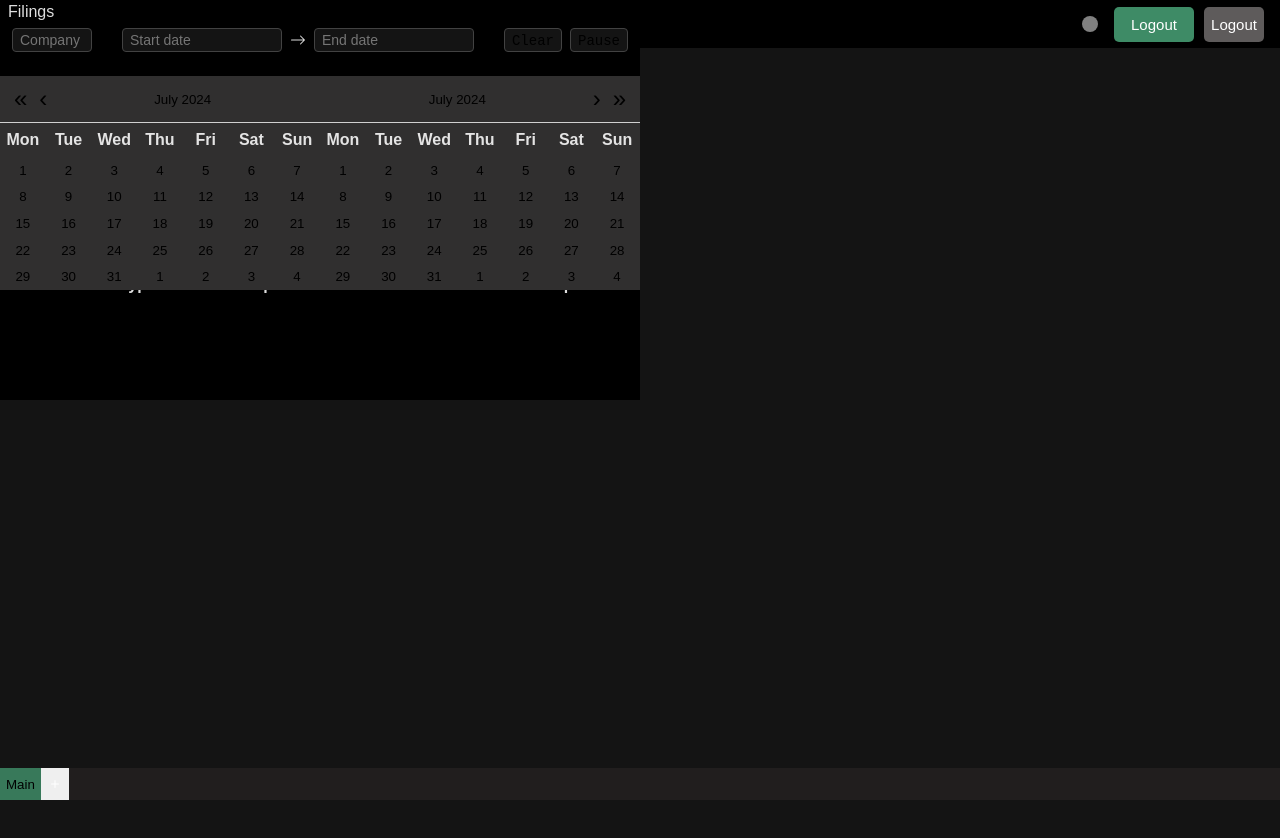
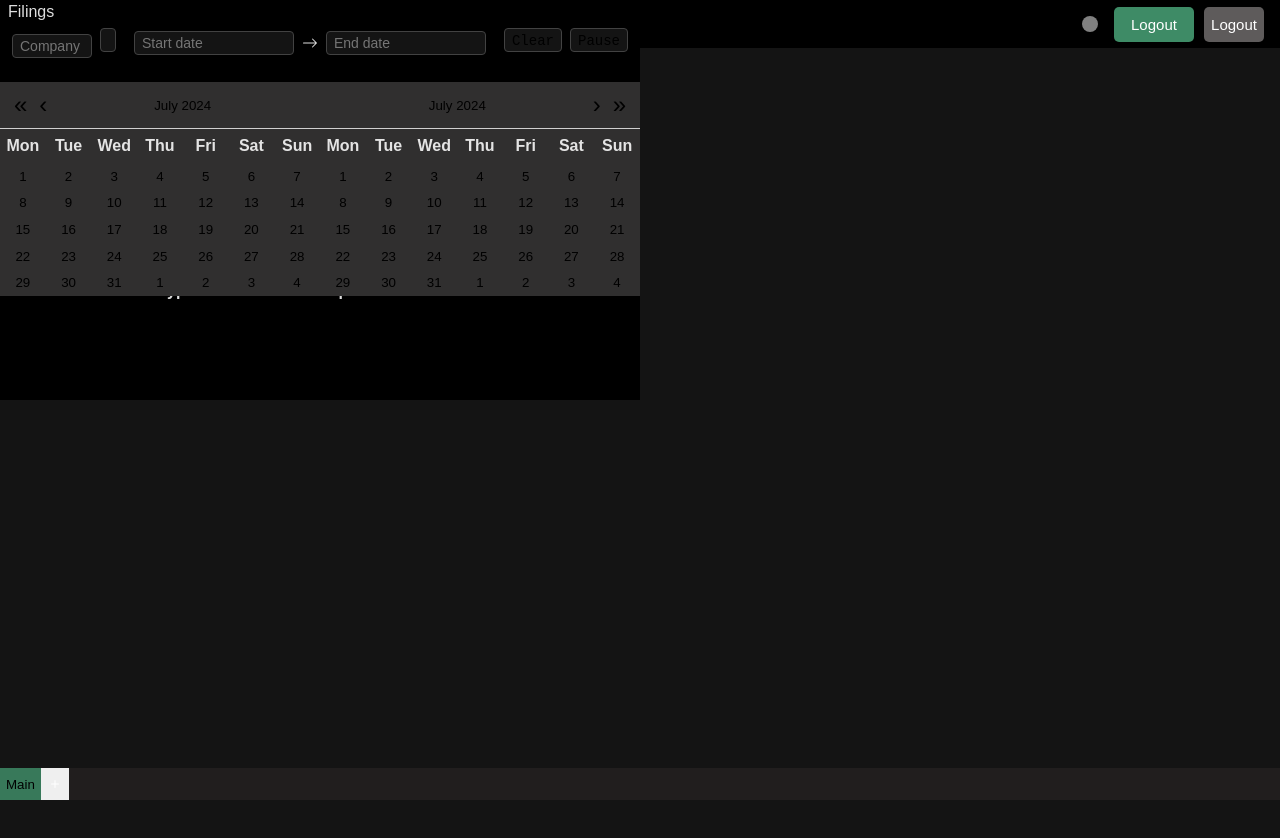
Before and after one commit to michaelslice/turing-terminal-front-end, a React (Vite) app in the folder turing-terminal-front-end/: page /terminal in a window 1280 px wide. Both pictures are taken after a click on the button "CF". Shown: the top 838 px of the page. Built offline with nearby package versions, Linux system fonts and the light colour scheme; a web font is replaced by a local one.

Commit message:
Finished Filings

```diff
--- a/turing-terminal-front-end/src/Components/Terminal/ChartComponent/candlestick.ts
+++ b/turing-terminal-front-end/src/Components/Terminal/ChartComponent/candlestick.ts
@@ -4,10 +4,10 @@ export const candleStickOptions = {
       },
       title: {
         text: 'My Chart',
-        // align: 'center'
+
       },
       xaxis: {
-        // type: 'category'
+
       },
       yaxis: {
         tooltip: {
--- a/turing-terminal-front-end/src/Components/Terminal/FilingsComponent/filings.tsx
+++ b/turing-terminal-front-end/src/Components/Terminal/FilingsComponent/filings.tsx
@@ -3,11 +3,20 @@ import useDragger from "../DraggerComponent/dragger";
 
 import CalenderFirstDisplay from "../CalenderComponents/calenderstart";
 import CalenderEndDisplay from "../CalenderComponents/calenderend";
+import api from "../../../../api";
 
 import "./filings.css"
-
 import "../CalenderComponents/calenderstart.css"
 import "../CalenderComponents/calenderend.css"
+
+interface Filing {
+    ticker: string;
+    formType: string;
+    linkToFilingDetails: string
+    description: string;
+    filedAt: string;
+    periodOfReport: string | null;
+}
 
 function Filings({setOpenFilings}: any) {
 
@@ -30,6 +39,33 @@ function Filings({setOpenFilings}: any) {
     const handleEndDateChange = (event: any ) => {
         setEndDate(event.target.valueAsDate);
     };
+
+    const [newStock, setNewStock] = useState<string>("");
+
+    const [filings, setFilings] = useState<any>([]);
+
+    const getFilings = async () => {
+        try {
+            const response = await api.get("http://127.0.0.1:8000/api/v1/filings/getfilings/", {
+                params: { ticker: newStock }
+            });
+
+            const data = response.data;
+            const dataArray = data.map((item: Filing) => ({
+                ticker: item.ticker,
+                formType: item.formType,
+                linkToFilingDetails: item.linkToFilingDetails,
+                description: item.description,
+                filedAt: item.filedAt,
+                periodOfReport: item.periodOfReport,
+            }));
+
+            setFilings(dataArray);
+
+        } catch (error) {
+            console.log(error);
+        }
+    }
 
     useDragger("filings-box");
     return(
@@ -57,7 +93,8 @@ function Filings({setOpenFilings}: any) {
 
         <div className="filings-text">
             <div className="filings-options">
-                <input placeholder="Company" id="company"></input>
+                <input onChange={(e) => setNewStock(e.target.value)} placeholder="Company" id="company"></input>
+                <button onClick={getFilings} ></button>
             </div>
 
             <div className="time-frame-options">
@@ -102,13 +139,26 @@ function Filings({setOpenFilings}: any) {
 
         <div className="filing-table">
             <table>
-                <th>Ticker</th>
-                <th>Type</th>
-                <th>Description</th>
-                <th>Time</th>
-                <th>Filed</th>
-                <th>Accepted</th>
+                <thead>
+                    <th>Ticker</th>
+                    <th>Type</th>
+                    <th>Description</th>
+                    <th>Time</th>
+                    <th>Date</th>
+                </thead>
+                <tbody>
+                    {filings.map((item: any, index: any) => (
+                        <tr key={index}>
+                            <td>{item.ticker}</td>
+                            <a href={item.linkToFilingDetails}><td>{item.formType}</td></a>
+                            <td>{item.description}</td>
+                            <td>{item.filedAt}</td>
+                            <td>{item.periodOfReport}</td>
+                        </tr>
+                    ))}
+                </tbody>
             </table>
+
         </div>
 
     </div>)
--- a/turing-terminal-front-end/src/Components/Terminal/IPOComponent/ipo.tsx
+++ b/turing-terminal-front-end/src/Components/Terminal/IPOComponent/ipo.tsx
@@ -36,7 +36,7 @@ function Ipo({setOpenInitialPublicOfferings}: any) {
                 name: item.name,
                 ipoDate: item.ipoDate,
                 priceRangeLow: item.priceRangeLow,
-                priceRangeHigh: item.priceRangeLow,
+                priceRangeHigh: item.priceRangeHigh,
                 currency: item.currency,
                 exchange: item.exchange,
             }));
```
